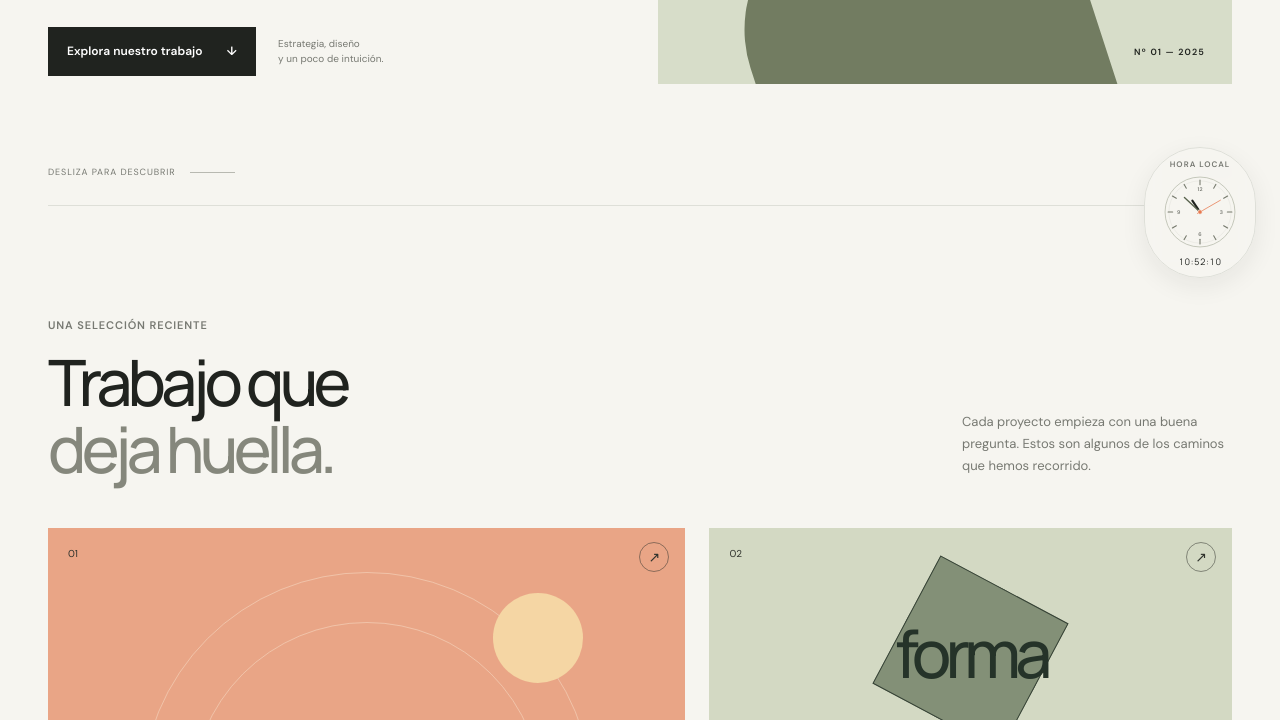
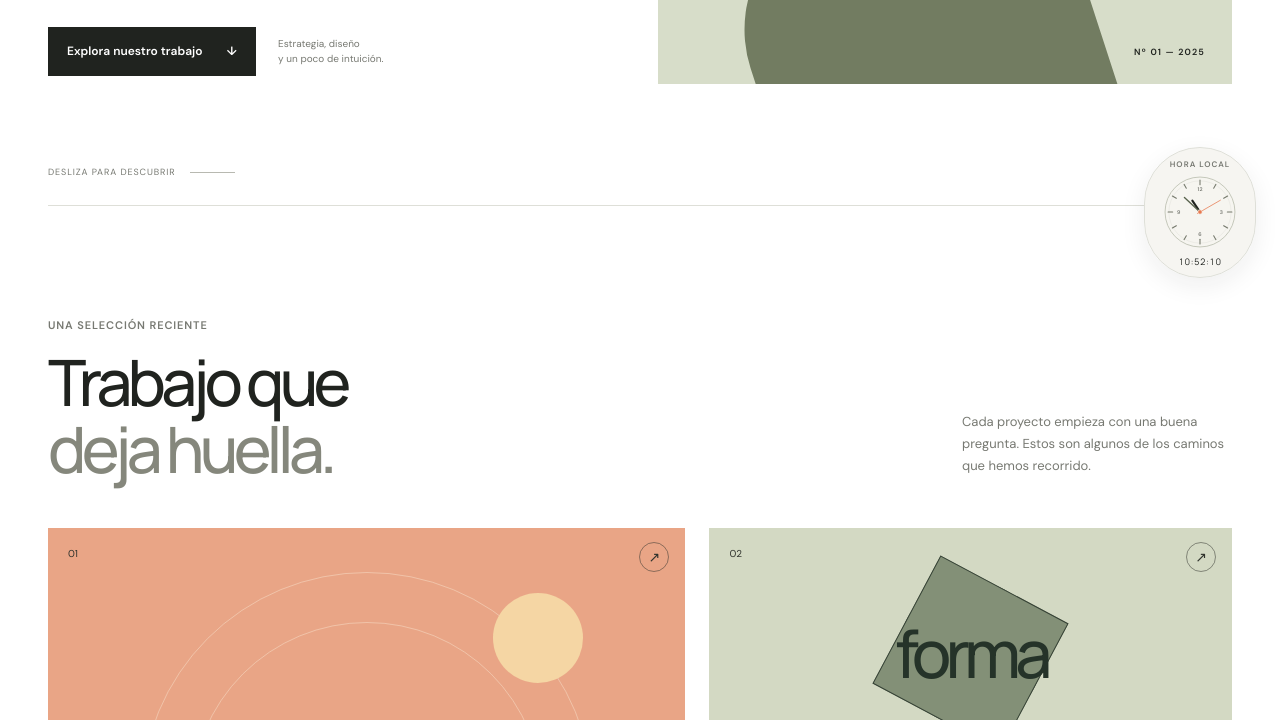
Before and after one commit to Amaza-ing/icono-indra-copilot-11, a plain HTML site: page index.html in a window 1280 px wide. Shown: the part 502-1222 px from the top of the page. Drawn offline with Linux system fonts and the light colour scheme.

Commit message:
css modified

```diff
--- a/styles.css
+++ b/styles.css
@@ -1,6 +1,6 @@
 :root {
   color-scheme: light;
-  --paper: #f6f5f0;
+  --paper: white;
   --ink: #20231f;
   --muted: #777972;
   --line: #dedfd8;
```
